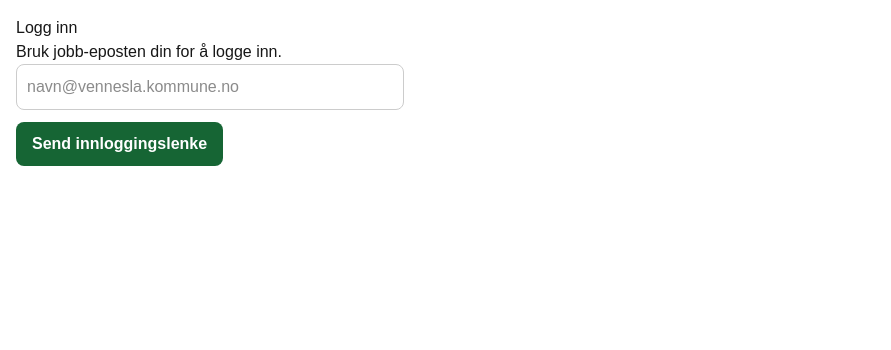
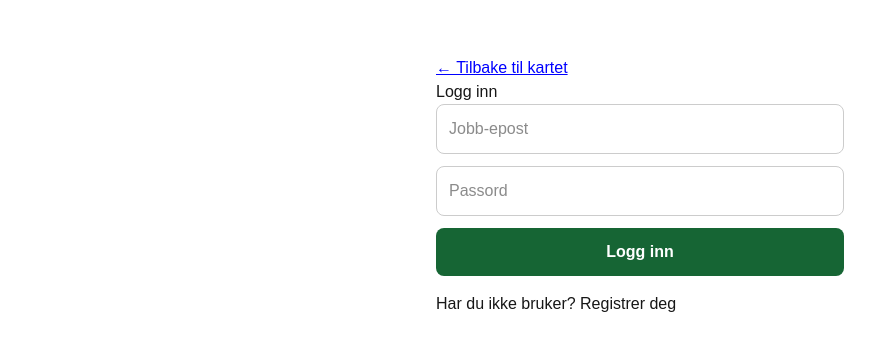
Before and after one commit to RepCount-GIT/turmerker, a Next.js app: page /login in a window 1280 px wide. Shown: the top 350 px of the page, without its empty margins (0-891 px from the left). Built offline with nearby package versions, Linux system fonts and the light colour scheme; no server answers.

Commit message:
ny registrering med passord

```diff
--- a/app/login/page.tsx
+++ b/app/login/page.tsx
@@ -3,94 +3,99 @@
 import { useState } from "react";
 import { supabase } from "../../lib/supabase";
 
-const allowedDomains = [
-  "@vennesla.kommune.no",
-  "@nav.no",
-];
-
 export default function LoginPage() {
   const [email, setEmail] = useState("");
+  const [password, setPassword] = useState("");
   const [message, setMessage] = useState("");
 
   async function handleLogin() {
     const normalizedEmail = email.trim().toLowerCase();
 
-    const isAllowed = allowedDomains.some((domain) =>
-      normalizedEmail.endsWith(domain)
-    );
-
-    if (!isAllowed) {
-      setMessage("Du må bruke jobb-epost fra Vennesla kommune eller NAV.");
+    if (!normalizedEmail) {
+      setMessage("Skriv inn e-post.");
       return;
     }
 
-    const { error } = await supabase.auth.signInWithOtp({
+    if (!password) {
+      setMessage("Skriv inn passord.");
+      return;
+    }
+
+    const { error } = await supabase.auth.signInWithPassword({
       email: normalizedEmail,
-      options: {
-        emailRedirectTo: window.location.origin,
-      },
+      password,
     });
 
+    if (error) {
+      setMessage("Feil e-post eller passord.");
+      return;
+    }
 
-    //if (error) {
-    //  if (error.message.includes("rate limit")) {
-   //     setMessage("Du har bedt om for mange innloggingslenker. Vent noen minutter og prøv igjen.");
-    //    return;
-    //  }
-
-    //  setMessage(error.message);
-    //  return;
-    //}
-
-    if (error) {
-  console.error("LOGIN ERROR:", {
-    message: error.message,
-    status: error.status,
-    name: error.name,
-    fullError: error,
-  });
-
-  setMessage(error.message || "Ukjent feil. Sjekk Console.");
-  return;
-}
-
-    setMessage("Sjekk e-posten din for innloggingslenke. Eposten blir sendt av Supabase Auth");
+    window.location.href = "/";
   }
 
   return (
-    <main style={{ padding: "16px", maxWidth: "420px" }}>
+    <main style={{ maxWidth: "440px", margin: "40px auto", padding: "16px" }}>
+      <a href="/" style={{ color: "blue", textDecoration: "underline" }}>
+        ← Tilbake til kartet
+      </a>
+
       <h1>Logg inn</h1>
 
-      <p>Bruk jobb-eposten din for å logge inn.</p>
+      <input
+        type="email"
+        placeholder="Jobb-epost"
+        value={email}
+        onChange={(e) => setEmail(e.target.value)}
+        style={{
+          width: "100%",
+          padding: "12px",
+          marginBottom: "12px",
+          borderRadius: "8px",
+          border: "1px solid #ccc",
+        }}
+      />
 
       <input
-        value={email}
-        onChange={(e) => setEmail(e.target.value)}
-        placeholder="navn@vennesla.kommune.no"
+        type="password"
+        placeholder="Passord"
+        value={password}
+        onChange={(e) => setPassword(e.target.value)}
+        onKeyDown={(e) => {
+          if (e.key === "Enter") {
+            handleLogin();
+          }
+        }}
         style={{
           width: "100%",
-          padding: "10px",
+          padding: "12px",
+          marginBottom: "12px",
+          borderRadius: "8px",
           border: "1px solid #ccc",
-          borderRadius: "8px",
-          marginBottom: "12px",
         }}
       />
 
       <button
         onClick={handleLogin}
         style={{
-          padding: "10px 16px",
+          width: "100%",
+          padding: "12px",
+          borderRadius: "8px",
+          border: "none",
           background: "#166534",
           color: "white",
-          border: "none",
-          borderRadius: "8px",
           fontWeight: "bold",
+          cursor: "pointer",
         }}
       >
-        Send innloggingslenke
+        Logg inn
       </button>
 
-      {message && <p>{message}</p>}
+      {message && <p style={{ marginTop: "16px" }}>{message}</p>}
+
+      <p style={{ marginTop: "16px" }}>
+        Har du ikke bruker? <a href="/registrer">Registrer deg</a>
+      </p>
     </main>
   );
 }
```
Also changed, not shown: 1 other file (tests, documents, lock files or other folders).
